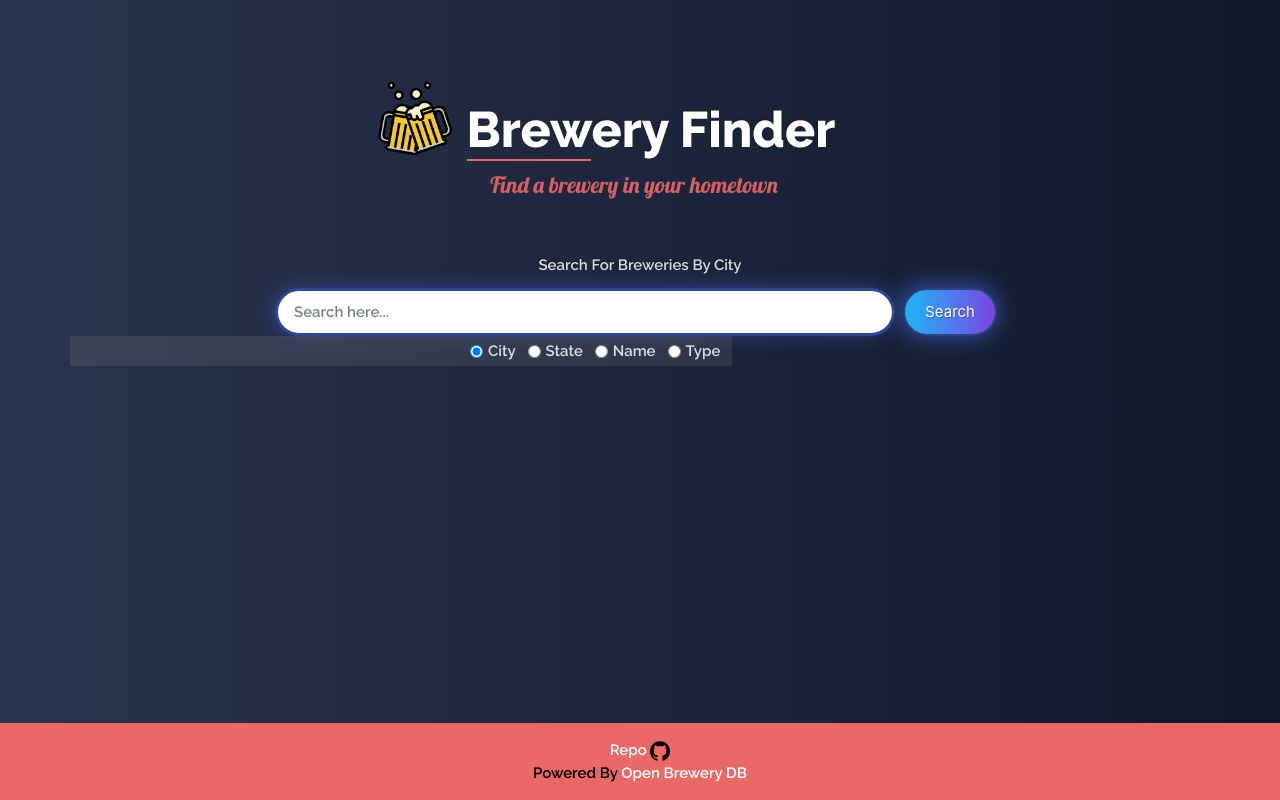
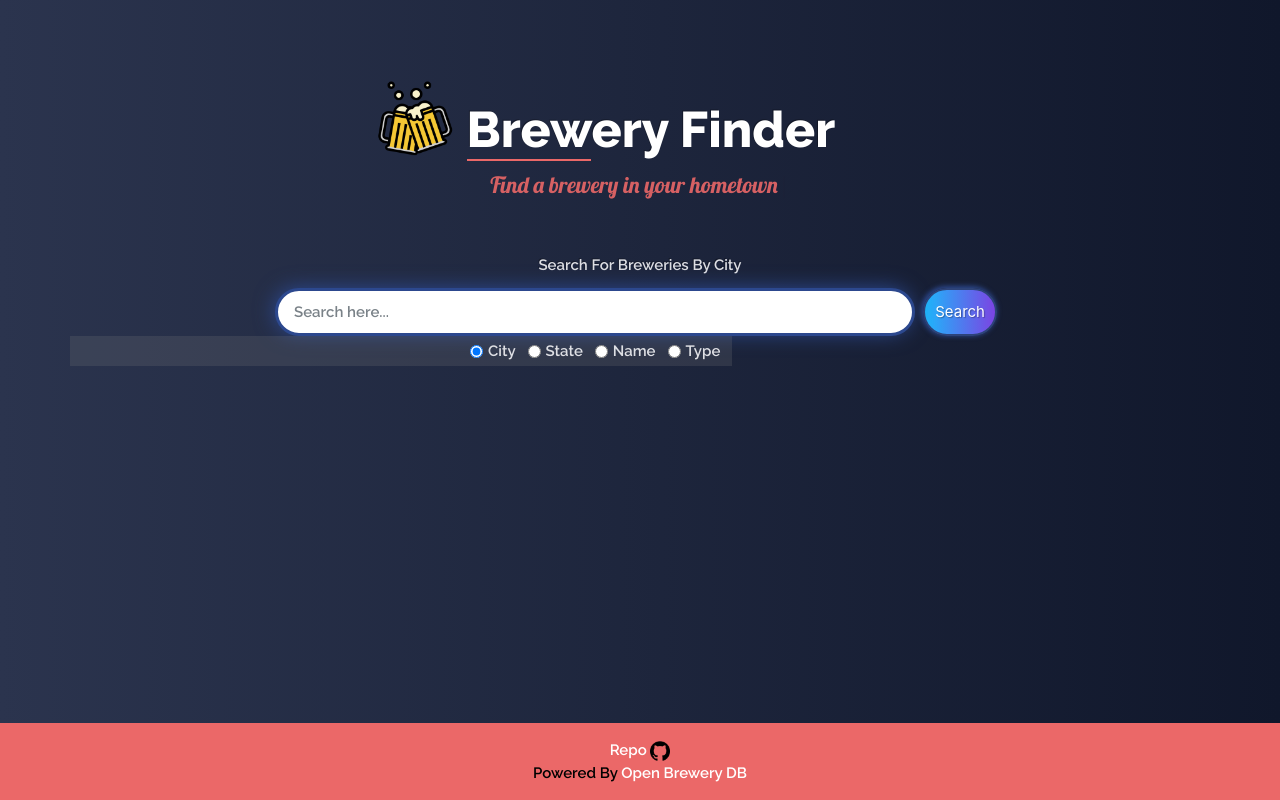
Before and after one commit to JasonFritsche/BreweryFinder, a React (Create React App) app: page / in a window 1280 px wide. Built offline with nearby package versions, Linux system fonts and the light colour scheme; no server answers.

Commit message:
Update style of buttons in brewery cards (#85)

```diff
--- a/src/App.css
+++ b/src/App.css
@@ -45,8 +45,8 @@
 .btn {
   color: #fff;
   border: rgba(44, 72, 142, 1);
-  box-shadow: -2px -1px 20px 5px rgba(44, 72, 142, 1);
-  padding: 0 20px 0 20px;
+  box-shadow: -1px -1px 5px 1px rgba(44, 72, 142, 1);
+  padding: 10px;
   border-radius: 50px;
   background: rgb(24, 23, 23);
 }
--- a/src/components/Brewery.js
+++ b/src/components/Brewery.js
@@ -7,7 +7,7 @@ export default class Brewery extends Component {
   displayWebsiteUrl(websiteUrl) {
     return (
       <Anchor classes="btn btn-block" url={websiteUrl}>
-        Check Them Out
+        Visit
       </Anchor>
     )
   }
@@ -15,7 +15,7 @@ export default class Brewery extends Component {
   displayLocation(address) {
     return (
       <Anchor classes="btn btn-block" url={this.formatAddressUrl(address)}>
-        View Map
+        Map
       </Anchor>
     )
   }
@@ -53,8 +53,12 @@ export default class Brewery extends Component {
             <h6 className="text-capitalize">
               {city}, {state}
             </h6>
-            {this.displayWebsiteUrl(websiteUrl)}
-            {this.displayLocation([street, city, state])}
+            <div className="row">
+              <div className="col">{this.displayWebsiteUrl(websiteUrl)}</div>
+              <div className="col">
+                {this.displayLocation([street, city, state])}
+              </div>
+            </div>
           </div>
         </div>
       </div>
```
Also changed, not shown: 1 other file (tests, documents, lock files or other folders).
